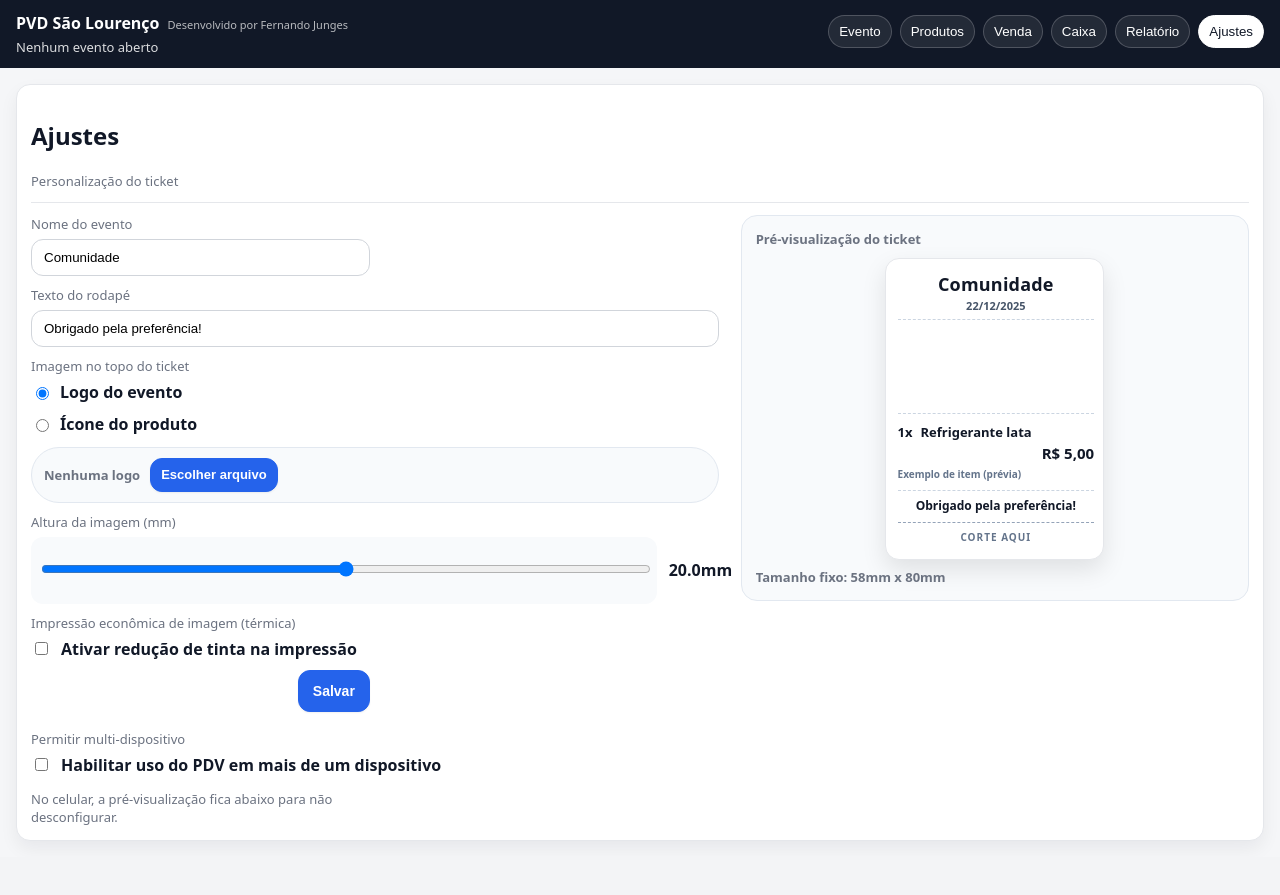
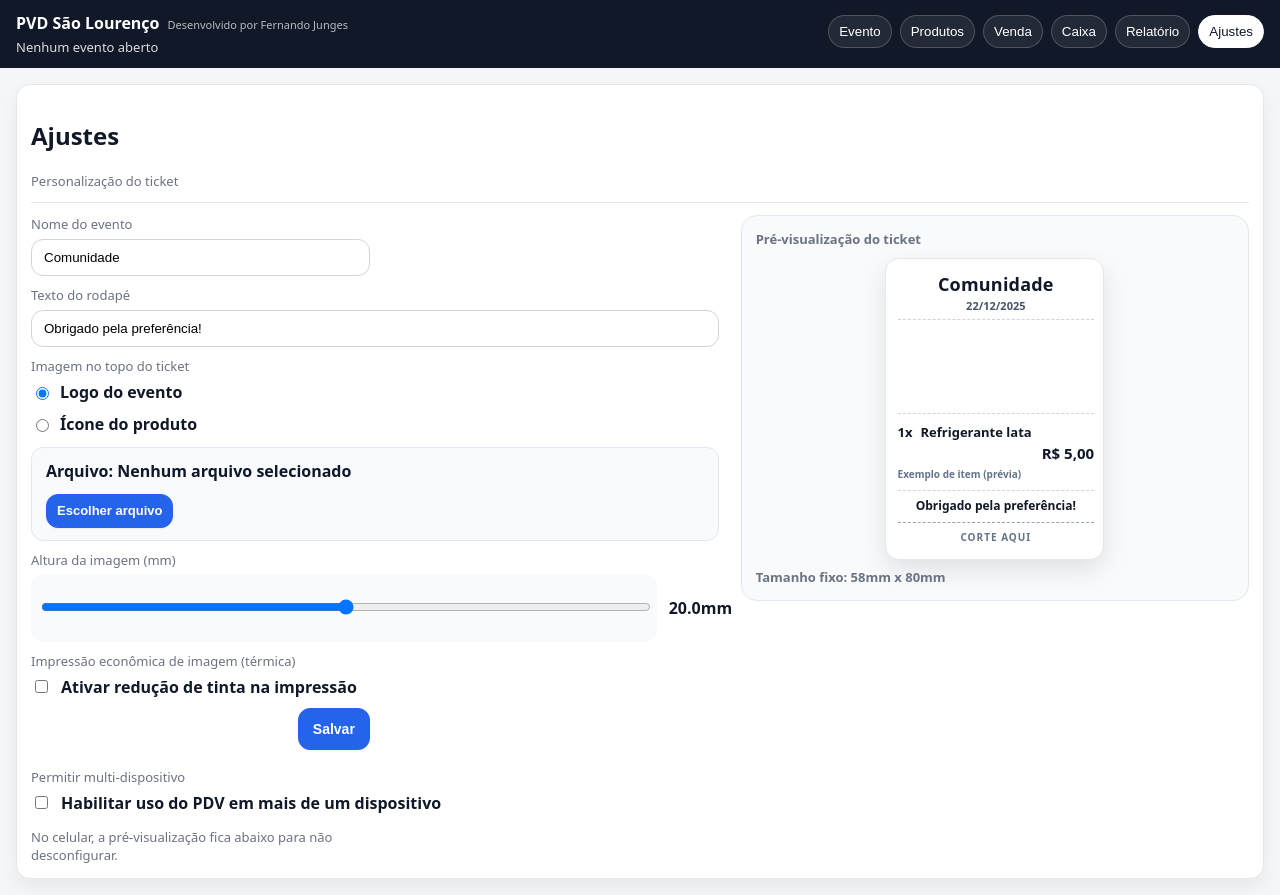
Before and after one commit to nandojunges/PDV, a React (Vite) app in the folder pvd-comunidade/: page / in a window 1280 px wide. Both pictures are taken after a click on the button "Ajustes". Before the commit the page ends 857 px from the top, so only its background shows below. Built offline with nearby package versions, Linux system fonts and the light colour scheme.

Commit message:
Reorganiza upload de logo nos ajustes

```diff
--- a/pvd-comunidade/src/pages/Ajustes.jsx
+++ b/pvd-comunidade/src/pages/Ajustes.jsx
@@ -15,6 +15,7 @@ export default function Ajustes({
 }) {
   const [nomeOrg, setNomeOrg] = useState(ajustes?.nomeOrganizacao || "");
   const [rodape, setRodape] = useState(ajustes?.textoRodape || "");
+  const [logoFileName, setLogoFileName] = useState("");
   const { permitirMultiDispositivo, setPermitirMultiDispositivo } = useConfig();
 
   const fileRef = useRef(null);
@@ -23,11 +24,13 @@ export default function Ajustes({
     if (!file) return;
     const url = await readFileAsDataURL(file);
     setAjustes((p) => ({ ...(p || {}), logoDataUrl: url }));
+    setLogoFileName(file.name || "logo");
   }
 
   function removerLogo() {
     if (!confirm("Remover logo?")) return;
     setAjustes((p) => ({ ...(p || {}), logoDataUrl: "" }));
+    setLogoFileName("");
     if (fileRef.current) fileRef.current.value = "";
   }
 
@@ -107,16 +110,27 @@ export default function Ajustes({
       alignItems: "start",
     },
 
-    // ===== File button pill =====
-    filePill: {
+    // ===== Logo upload =====
+    logoUploadCard: {
+      marginTop: 12,
+      padding: "12px 14px",
+      borderRadius: 12,
+      border: "1px solid #e2e8f0",
+      background: "#f8fafc",
+      display: "flex",
+      flexDirection: "column",
+      gap: 12,
+    },
+    logoUploadLine: {
+      fontWeight: 900,
+      color: "#0f172a",
+      wordBreak: "break-word",
+    },
+    logoUploadActions: {
       display: "flex",
       flexWrap: "wrap",
       gap: 10,
       alignItems: "center",
-      padding: "10px 12px",
-      borderRadius: 999,
-      border: "1px solid #e2e8f0",
-      background: "#f8fafc",
     },
 
     // ===== Ticket container =====
@@ -374,11 +388,13 @@ export default function Ajustes({
                     disabled={readOnly}
                   />
 
-                  <div style={{ ...s.filePill, marginTop: 12 }}>
-                    <div className="muted" style={{ fontWeight: 900 }}>
-                      {preview.logo ? "Logo selecionada" : "Nenhuma logo"}
+                  <div style={s.logoUploadCard}>
+                    <div style={s.logoUploadLine}>
+                      Arquivo:{" "}
+                      {logoFileName || "Nenhum arquivo selecionado"}
                     </div>
 
+                    <div style={s.logoUploadActions}>
                       <Button
                         variant="primary"
                         small
@@ -398,6 +414,7 @@ export default function Ajustes({
                           Remover
                         </Button>
                       ) : null}
+                    </div>
                   </div>
                 </>
               ) : (
```
Lines whose indentation alone changed are shown as unchanged.
